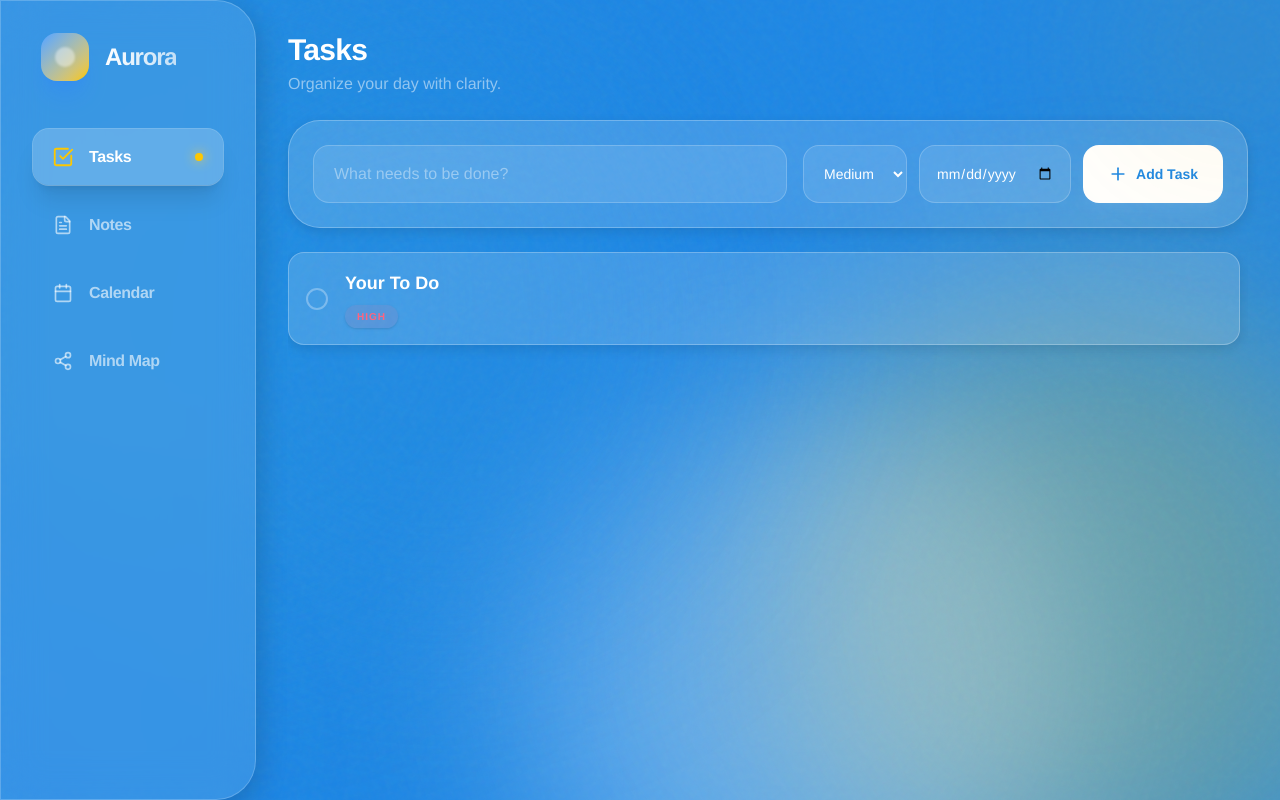
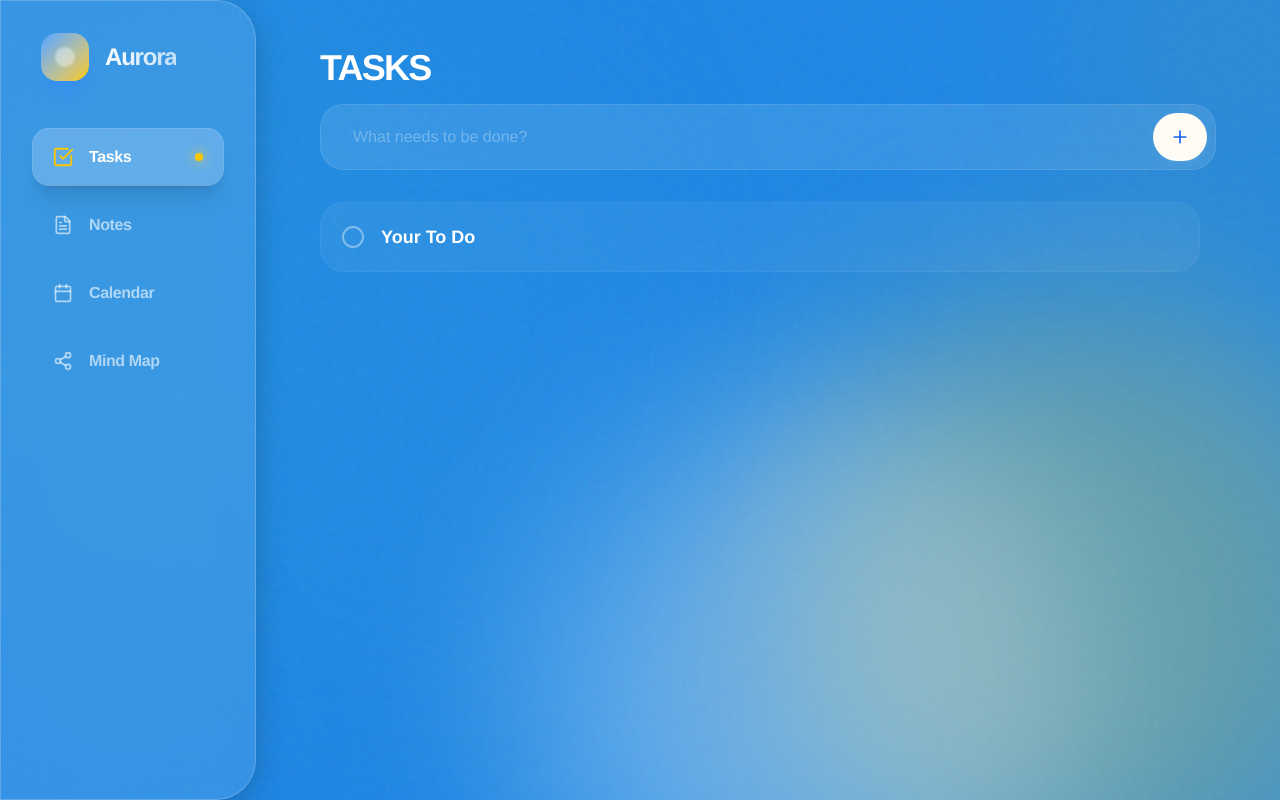
Before and after one commit to ngocphung1802003/My-to-do-list, a React (Vite) app: page / in a window 1280 px wide. Built offline with nearby package versions, Linux system fonts and the light colour scheme.

Commit message:
đổi UI

```diff
--- a/src/components/TodoList.tsx
+++ b/src/components/TodoList.tsx
@@ -1,8 +1,7 @@
-import React, { useState } from 'react';
-import { Plus, Trash2, CheckCircle2, Circle, Calendar as CalendarIcon } from 'lucide-react';
+import React, { useState, useEffect } from 'react';
+import { Plus, Trash2, CheckCircle2, Circle, Calendar as CalendarIcon, Quote as QuoteIcon } from 'lucide-react';
 import { Task } from '../types';
 import { Button } from './Button';
-import { Card } from './Card';
 import { v4 as uuidv4 } from 'uuid';
 import { motion, AnimatePresence } from 'motion/react';
 import { cn } from '../lib/utils';
@@ -16,11 +15,32 @@ export const TodoList = ({ tasks, setTasks }: TodoListProps) => {
   const [newTask, setNewTask] = useState('');
   const [priority, setPriority] = useState<Task['priority']>('medium');
   const [dueDate, setDueDate] = useState('');
+  const [quote, setQuote] = useState<{ quote: string; author: string } | null>(null);
+
+  // Fetch Quote khi không còn task nào
+  useEffect(() => {
+    if (tasks.length === 0) {
+      const fetchQuote = async () => {
+        try {
+          const response = await fetch('https://api.api-ninjas.com/v1/quotes?category=inspirational', {
+            headers: { 'X-Api-Key': '7rk4MKnNmwhwFUEsYxvJdVDwy1pqIoSvzDgzFAO9' }, // THAY API KEY CỦA BẠN VÀO ĐÂY
+          });
+          const data = await response.json();
+          if (data && data.length > 0) {
+            setQuote(data[0]);
+          }
+        } catch (error) {
+          console.error("Error fetching quote:", error);
+          setQuote({ quote: "All our dreams can come true, if we have the courage to pursue them.", author: "Walt Disney" });
+        }
+      };
+      fetchQuote();
+    }
+  }, [tasks.length]);
 
   const addTask = (e: React.FormEvent) => {
     e.preventDefault();
     if (!newTask.trim()) return;
-
     const task: Task = {
       id: uuidv4(),
       text: newTask,
@@ -30,10 +50,8 @@ export const TodoList = ({ tasks, setTasks }: TodoListProps) => {
       createdAt: Date.now(),
       dueDate: dueDate || undefined,
     };
-
     setTasks([task, ...tasks]);
     setNewTask('');
-    setDueDate('');
   };
 
   const toggleTask = (id: string) => {
@@ -44,120 +62,78 @@ export const TodoList = ({ tasks, setTasks }: TodoListProps) => {
     setTasks(tasks.filter(t => t.id !== id));
   };
 
-  const priorityColors = {
-    low: 'text-emerald-400 bg-emerald-400/10',
-    medium: 'text-amber-400 bg-amber-400/10',
-    high: 'text-rose-400 bg-rose-400/10',
-  };
+  return (
+    <div className="flex flex-col gap-8 h-full max-w-4xl mx-auto py-4">
+      <style>{`
+        .quote-card { position: relative; display: flex; align-items: center; justify-content: center; width: 100%; max-width: 450px; border-radius: 24px; line-height: 1.6; transition: all 0.48s cubic-bezier(0.23, 1, 0.32, 1); margin-top: 40px; }
+        .quote-content { display: flex; flex-direction: column; align-items: flex-start; gap: 20px; padding: 36px; border-radius: 22px; color: #ffffff; overflow: visible; background: #0a3cff; transition: all 0.48s cubic-bezier(0.23, 1, 0.32, 1); z-index: 1; position: relative; width: 100%; }
+        .quote-content::before { position: absolute; content: ""; top: -4%; left: 50%; width: 90%; height: 90%; transform: translate(-50%); background: #ced8ff; z-index: -1; transform-origin: bottom; border-radius: inherit; transition: all 0.48s cubic-bezier(0.23, 1, 0.32, 1); }
+        .quote-content::after { position: absolute; content: ""; top: -8%; left: 50%; width: 80%; height: 80%; transform: translate(-50%); background: #e7ecff; z-index: -2; transform-origin: bottom; border-radius: inherit; transition: all 0.48s cubic-bezier(0.23, 1, 0.32, 1); }
+        .quote-card:hover { transform: translate(0px, -16px); }
+        .quote-card:hover .quote-content::before { rotate: -8deg; top: 0; width: 100%; height: 100%; }
+        .quote-card:hover .quote-content::after { rotate: 8deg; top: 0; width: 100%; height: 100%; }
+      `}</style>
 
-  return (
-    <div className="flex flex-col gap-6 h-full">
-      <div className="flex justify-between items-end">
-        <div>
-          <h2 className="text-3xl font-bold tracking-tight mb-1">Tasks</h2>
-          <p className="text-white/50">Organize your day with clarity.</p>
-        </div>
-      </div>
-
-      <Card className="p-6 border-white/20 shadow-xl">
-        <form onSubmit={addTask} className="flex flex-col sm:flex-row gap-4">
+      {/* Input Section */}
+      <div className="flex flex-col gap-4">
+        <h2 className="text-4xl font-black tracking-tighter text-white">TASKS</h2>
+        <form onSubmit={addTask} className="flex gap-3 bg-white/10 p-2 rounded-[24px] border border-white/10 backdrop-blur-md">
           <input
-            type="text"
             value={newTask}
             onChange={(e) => setNewTask(e.target.value)}
             placeholder="What needs to be done?"
-            className="flex-1 bg-white/10 border border-white/20 rounded-2xl px-5 py-4 focus:outline-none focus:ring-2 focus:ring-white/30 transition-all placeholder:text-white/40 text-white"
+            className="flex-1 bg-transparent px-6 py-3 text-white outline-none placeholder:text-white/30 font-medium"
           />
-          <div className="flex flex-wrap gap-3">
-            <select
-              value={priority}
-              onChange={(e) => setPriority(e.target.value as Task['priority'])}
-              className="bg-white/10 border border-white/20 rounded-2xl px-4 py-4 text-sm focus:outline-none focus:ring-2 focus:ring-white/30 text-white"
-            >
-              <option value="low" className="bg-[#1E88E5]">Low</option>
-              <option value="medium" className="bg-[#1E88E5]">Medium</option>
-              <option value="high" className="bg-[#1E88E5]">High</option>
-            </select>
-            <input
-              type="date"
-              value={dueDate}
-              onChange={(e) => setDueDate(e.target.value)}
-              className="bg-white/10 border border-white/20 rounded-2xl px-4 py-4 text-sm focus:outline-none focus:ring-2 focus:ring-white/30 text-white"
-            />
-            <Button type="submit" className="rounded-2xl px-6 py-4 bg-white text-[#1E88E5] hover:bg-white/90 font-bold shadow-lg">
-              <Plus className="w-5 h-5 mr-2" />
-              Add Task
-            </Button>
-          </div>
+          <Button type="submit" className="bg-white text-blue-600 hover:bg-blue-50">
+            <Plus className="w-5 h-5" />
+          </Button>
         </form>
-      </Card>
+      </div>
 
-      <div className="flex-1 overflow-y-auto pr-2 space-y-3">
+      {/* Task List or Quote Card */}
+      <div className="flex-1 overflow-y-auto pr-4 custom-scrollbar">
         <AnimatePresence mode="popLayout">
-          {tasks.length === 0 ? (
-            <motion.div
-              initial={{ opacity: 0 }}
-              animate={{ opacity: 1 }}
-              className="flex flex-col items-center justify-center py-20 text-white/20"
-            >
-              <CheckCircle2 className="w-16 h-16 mb-4 opacity-20" />
-              <p>All caught up! Time for a break.</p>
-            </motion.div>
-          ) : (
+          {tasks.length > 0 ? (
             tasks.map((task) => (
               <motion.div
                 key={task.id}
                 layout
-                initial={{ opacity: 0, y: 20 }}
-                animate={{ opacity: 1, y: 0 }}
-                exit={{ opacity: 0, scale: 0.95 }}
-                className={cn(
-                  'glass-card rounded-2xl p-4 flex items-center gap-4 group',
-                  task.completed && 'opacity-50'
-                )}
+                initial={{ opacity: 0, x: -20 }}
+                animate={{ opacity: 1, x: 0 }}
+                exit={{ opacity: 0, x: 20 }}
+                className="group flex items-center gap-4 bg-white/5 hover:bg-white/10 p-5 rounded-[24px] border border-white/5 mb-3 transition-all"
               >
-                <button
-                  onClick={() => toggleTask(task.id)}
-                  className="text-white/30 hover:text-purple-400 transition-colors"
-                >
-                  {task.completed ? (
-                    <CheckCircle2 className="w-6 h-6 text-purple-400" />
-                  ) : (
-                    <Circle className="w-6 h-6" />
-                  )}
+                <button onClick={() => toggleTask(task.id)} className="text-white/40 hover:text-white transition-colors">
+                  {task.completed ? <CheckCircle2 className="w-6 h-6 text-emerald-400" /> : <Circle className="w-6 h-6" />}
                 </button>
-
-                <div className="flex-1">
-                  <p className={cn(
-                    'font-bold text-lg transition-all',
-                    task.completed && 'line-through text-white/40'
-                  )}>
-                    {task.text}
-                  </p>
-                  <div className="flex gap-3 mt-2 items-center">
-                    <span className={cn(
-                      'text-[10px] uppercase tracking-widest font-black px-3 py-1 rounded-full shadow-sm',
-                      priorityColors[task.priority]
-                    )}>
-                      {task.priority}
-                    </span>
-                    {task.dueDate && (
-                      <span className="text-[10px] text-white/60 flex items-center gap-1.5 font-medium">
-                        <CalendarIcon className="w-3.5 h-3.5" />
-                        {task.dueDate}
-                      </span>
-                    )}
-                  </div>
-                </div>
-
-                <button
-                  onClick={() => deleteTask(task.id)}
-                  className="opacity-0 group-hover:opacity-100 p-2 text-white/20 hover:text-rose-400 hover:bg-rose-400/10 rounded-xl transition-all"
-                >
+                <span className={cn("flex-1 font-bold text-lg", task.completed && "line-through text-white/30")}>
+                  {task.text}
+                </span>
+                <button onClick={() => deleteTask(task.id)} className="opacity-0 group-hover:opacity-100 text-white/20 hover:text-red-400 transition-all">
                   <Trash2 className="w-5 h-5" />
                 </button>
               </motion.div>
             ))
+          ) : (
+            /* HIỂN THỊ QUOTE KHI HẾT TASK */
+            <motion.div
+              initial={{ opacity: 0, scale: 0.9 }}
+              animate={{ opacity: 1, scale: 1 }}
+              className="flex flex-col items-center justify-center h-full"
+            >
+              <div className="quote-card">
+                <div className="quote-content">
+                  <QuoteIcon className="w-12 h-12 text-white/50" />
+                  <p className="para font-bold text-xl italic leading-relaxed">
+                    "{quote?.quote || "Loading your daily inspiration..."}"
+                  </p>
+                  <span className="link font-black uppercase tracking-widest">
+                    — {quote?.author || "Aurora AI"}
+                  </span>
+                </div>
+              </div>
+              <p className="text-white/20 font-black text-sm mt-12 tracking-[0.3em] uppercase">All tasks completed</p>
+            </motion.div>
           )}
         </AnimatePresence>
       </div>
```
